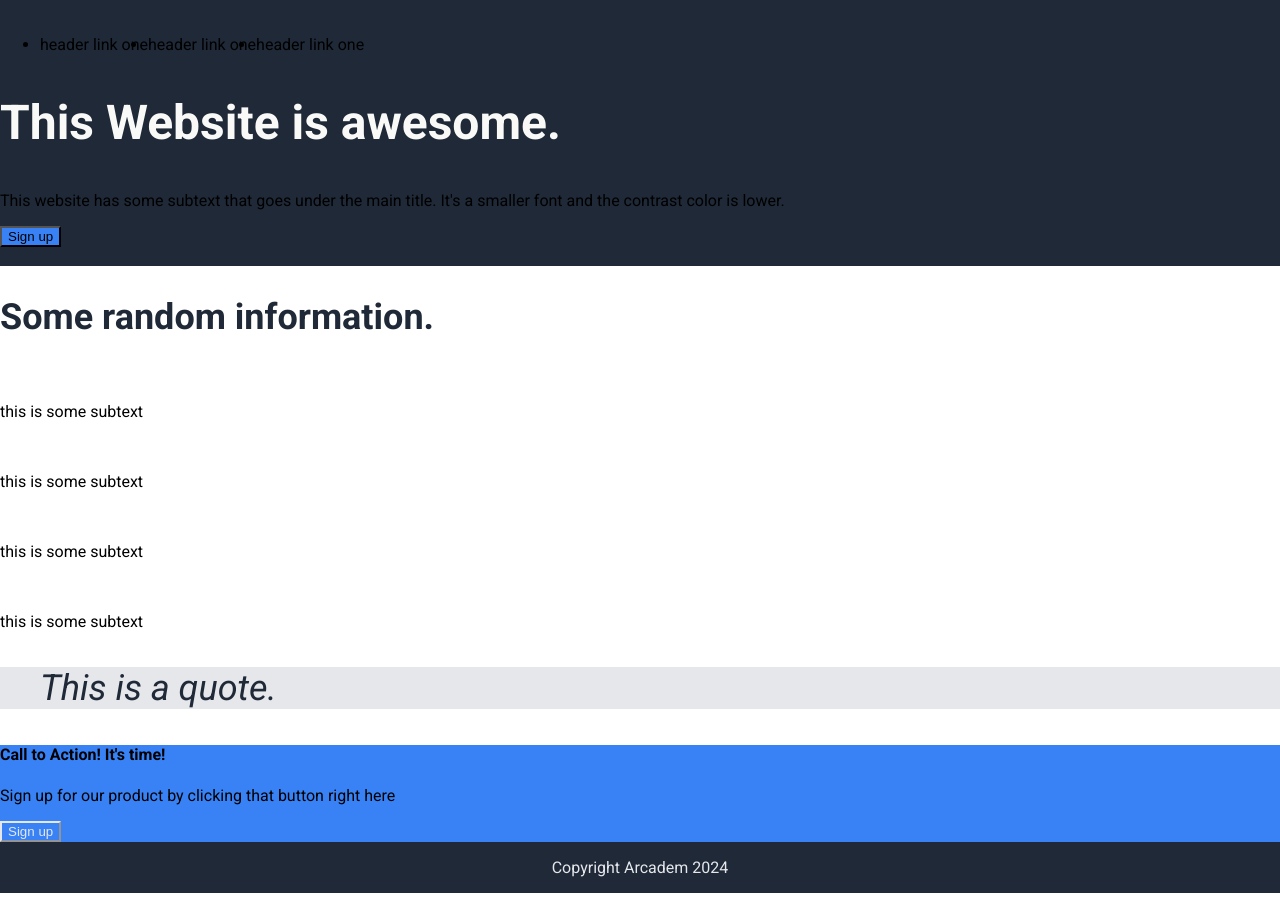
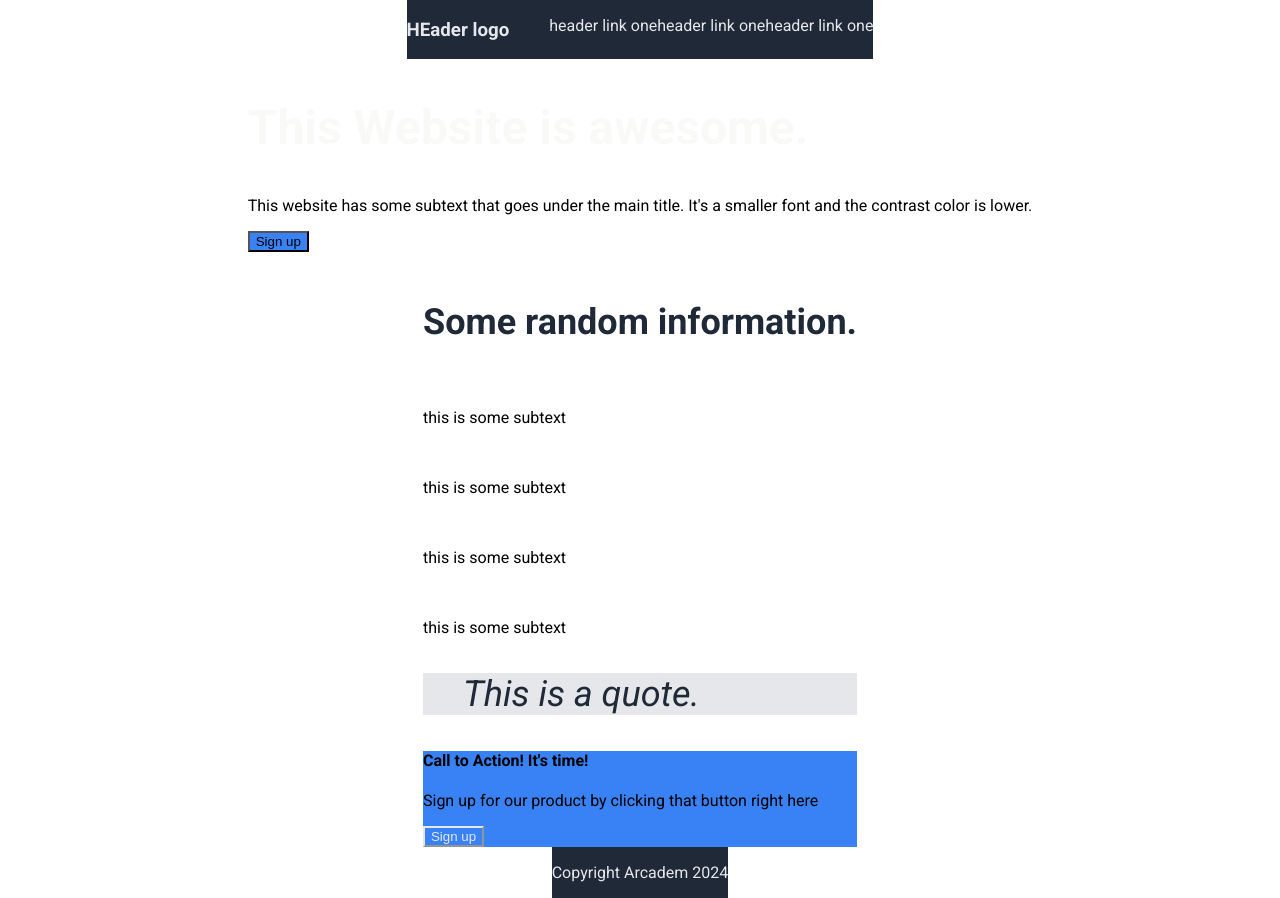
Before and after one commit to darthtimothy/sec-website, a plain HTML site: page index.html in a window 1280 px wide. Drawn offline with Linux system fonts and the light colour scheme.

Commit message:
REMOVE Hero from header to own section

```diff
--- a/index.html
+++ b/index.html
@@ -17,25 +17,27 @@
 <body>
     <header>
         <nav>
-            <img src="" alt="">
+            <h3>HEader logo</h3>
             <ul>
                 <li>header link one</li>
                 <li>header link one</li>
                 <li>header link one</li>
             </ul>
         </nav>
+    </header>
+
     <div class="hero">
         <div class="hero-text">
             <h2>
                 This Website is awesome.
             </h2>
-                <p>This website has some subtext that goes under the main title. It's a smaller font and the contrast
+            <p>This website has some subtext that goes under the main title. It's a smaller font and the
+                contrast
                 color is lower.</p>
             <button class="hero-cta" type="submit">Sign up</button>
         </div>
         <img src="" alt="">
     </div>
-    </header>
 
     <div class="main">
         <h2>Some random information.</h2>
--- a/style.css
+++ b/style.css
@@ -3,6 +3,7 @@ body {
     margin: 0;
     display: flex;
     flex-direction: column;
+    align-items: center;
 }
 
 header {
@@ -10,10 +11,27 @@ header {
 
 }
 
+nav {
+    display: flex;
+    justify-content: space-between;
+}
+
+nav h3 {
+    color: #e5e7eb;
+    ;
+}
+
 nav ul {
     display: flex;
+    list-style: none;
 
 }
+
+nav ul li {
+    color: #e5e7eb;
+}
+
+.hero {}
 
 h2 {
     font-size: 48px;
@@ -34,18 +52,19 @@ footer {
     text-align: center;
 }
 
+
+
 .inspiration {
     background-color: #e5e7eb;
 
 }
 
+
 .hero-cta {
     background-color: #3882f6;
 }
 
-.main {
-    width: 100%;
-}
+
 
 .main h2 {
     font-size: 36px;
```
Lines whose indentation alone changed are shown as unchanged.
